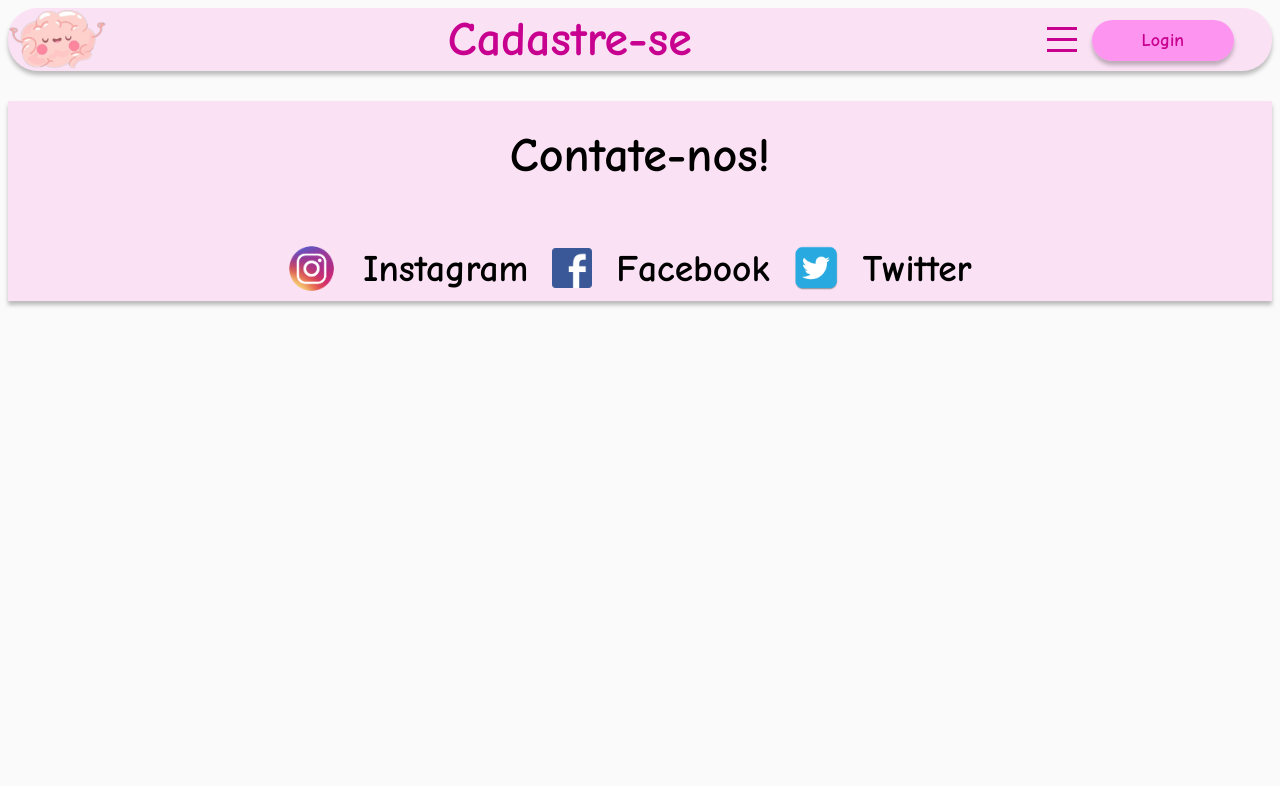
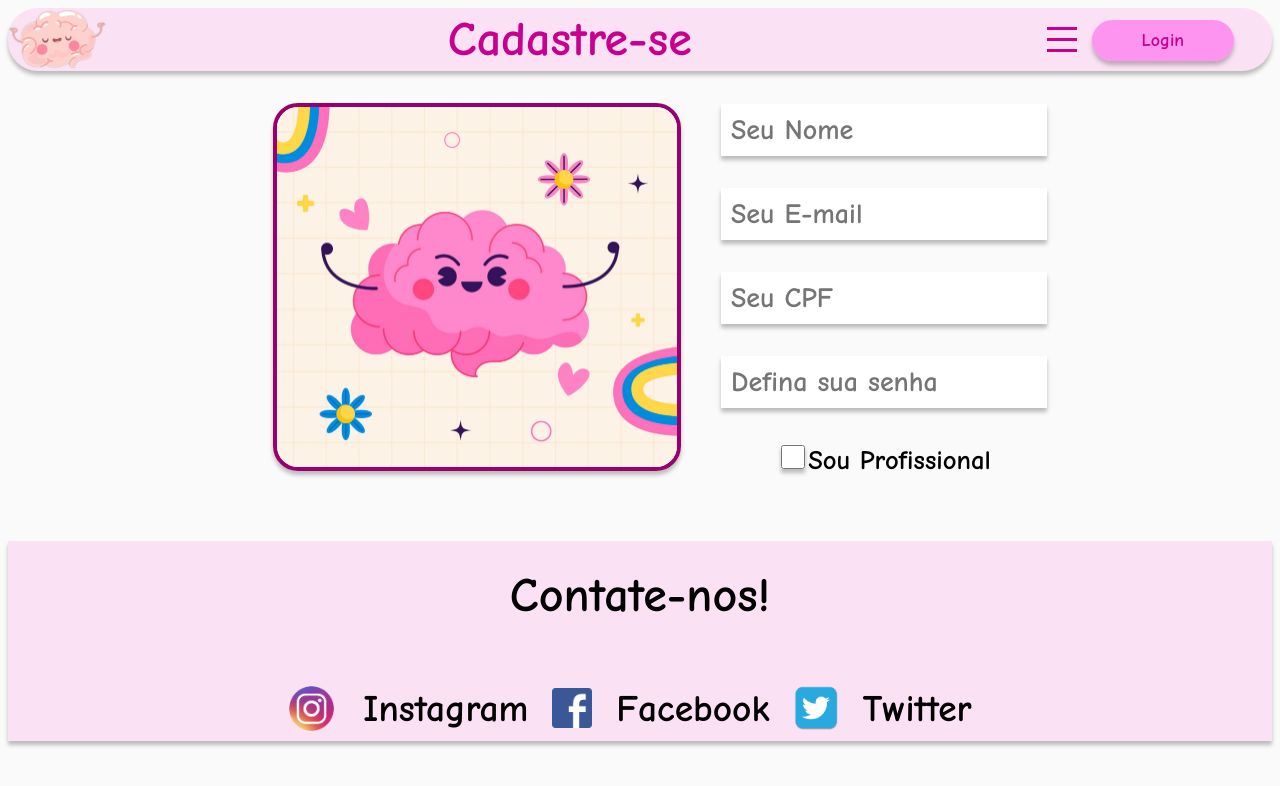
Before and after one commit to YaraPaesB/CalmaMenteAngular, an Angular app: page /cadastro in a window 1280 px wide. Shown: the top 786 px of the page. Built offline with nearby package versions, Linux system fonts and the light colour scheme.

Commit message:
register page incompleta

```diff
--- a/src/app/pages/register-page/register-page.component.html
+++ b/src/app/pages/register-page/register-page.component.html
@@ -5,9 +5,24 @@
     [textColor]="textColors.ansiedade"
     [textColor]="textColors.ansiedade"
     [textColor]="textColors.ansiedade"
-    [btnColor]="btnColors.ansiedade"/>
+    [btnColor]="btnColors.ansiedade"
+/>
+
+<main class="flex_center">
+    <app-card-img
+    [color]="ImgBorderColors.register"
+    img="assets/img/cadastro__img.jpeg"
+    />
+    <div class="flex_center flex_column gap-32">
+        <app-input tipo="text" name="nome" placeholder="Seu Nome" />
+        <app-input tipo="text" name="email" placeholder="Seu E-mail" />
+        <app-input tipo="text" name="cpf" placeholder="Seu CPF" />
+        <app-input tipo="text" name="password" placeholder="Defina sua senha" />
+        <app-input-checkbox />
+
+    </div>
+
+</main>
 
 
-
-
-    <app-footer [color]="footerColors.ansiedade" />
+<app-footer [color]="footerColors.ansiedade" />
--- a/src/app/pages/register-page/register-page.component.ts
+++ b/src/app/pages/register-page/register-page.component.ts
@@ -1,4 +1,5 @@
 import { Component } from '@angular/core';
+import { ImgBorderColors } from 'src/app/components/card-img/card-img.component';
 import { h2Colors } from 'src/app/components/card-info/card-info.component';
 import { footerColors } from 'src/app/components/footer/footer.component';
 import { btnColors, h1HeaderColors, headerColors, textColors } from 'src/app/components/header/header.component';
@@ -15,4 +16,5 @@ export class RegisterPageComponent {
   public footerColors = footerColors;
   public h2Colors = h2Colors;
   public h1HeaderColors = h1HeaderColors;
+  public ImgBorderColors = ImgBorderColors;
 }
```
